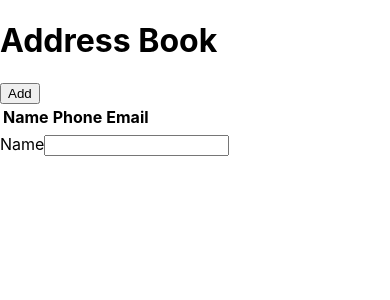
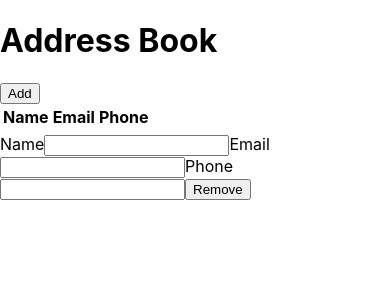
Before and after one commit to amit-bansil/address-book, a Next.js app: page / in a window 390 px wide. Both pictures are taken after a click on the button "Add". Shown: the top 300 px of the page. Built offline with nearby package versions, Linux system fonts and the light colour scheme.

Commit message:
-flip email and phone in table -add remove button -add email and phone controls to table

```diff
--- a/pages/index.tsx
+++ b/pages/index.tsx
@@ -35,8 +35,8 @@ export default function Home() {
           <thead>
             <tr>
               <th>Name</th>
+              <th>Email</th>
               <th>Phone</th>
-              <th>Email</th>
             </tr>
           </thead>
           <tbody>
@@ -53,8 +53,8 @@ export default function Home() {
                   }}
                 >
                   <td>{person.name}</td>
+                  <td>{person.email}</td>
                   <td>{person.phone}</td>
-                  <td>{person.email}</td>
                 </tr>
               );
             })}
@@ -77,6 +77,49 @@ export default function Home() {
                 }}
               />
             </label>
+
+            <label>
+              Email
+              <input
+                type="email"
+                value={addressBook.selectedPerson.email}
+                onChange={(event) => {
+                  setAddressBook((addressBook) => {
+                    addressBook = cloneDeep(addressBook);
+                    addressBook.selectedPerson!.email = event.target.value;
+                    return addressBook;
+                  });
+                }}
+              />
+            </label>
+
+            <label>
+              Phone
+              <input
+                type="tel"
+                value={addressBook.selectedPerson.phone}
+                onChange={(event) => {
+                  setAddressBook((addressBook) => {
+                    addressBook = cloneDeep(addressBook);
+                    addressBook.selectedPerson!.phone = event.target.value;
+                    return addressBook;
+                  });
+                }}
+              />
+            </label>
+
+            <button
+              onClick={() => {
+                setAddressBook((addressBook) => {
+                  addressBook = cloneDeep(addressBook);
+                  addressBook.removeContact(addressBook.selectedPerson!);
+                  addressBook.selectedPerson = undefined;
+                  return addressBook;
+                });
+              }}
+            >
+              Remove
+            </button>
           </div>
         )}
       </div>
--- a/src/types.ts
+++ b/src/types.ts
@@ -8,6 +8,12 @@ export class AddressBook {
   addContact() {
     this.people.push(new Person());
     this.selectedPerson = this.people[this.people.length - 1];
+  }
+  removeContact(person: Person) {
+    const index = this.people.indexOf(person);
+    if (index > -1) {
+      this.people.splice(index, 1);
+    }
   }
 }
 export class Person {
```
